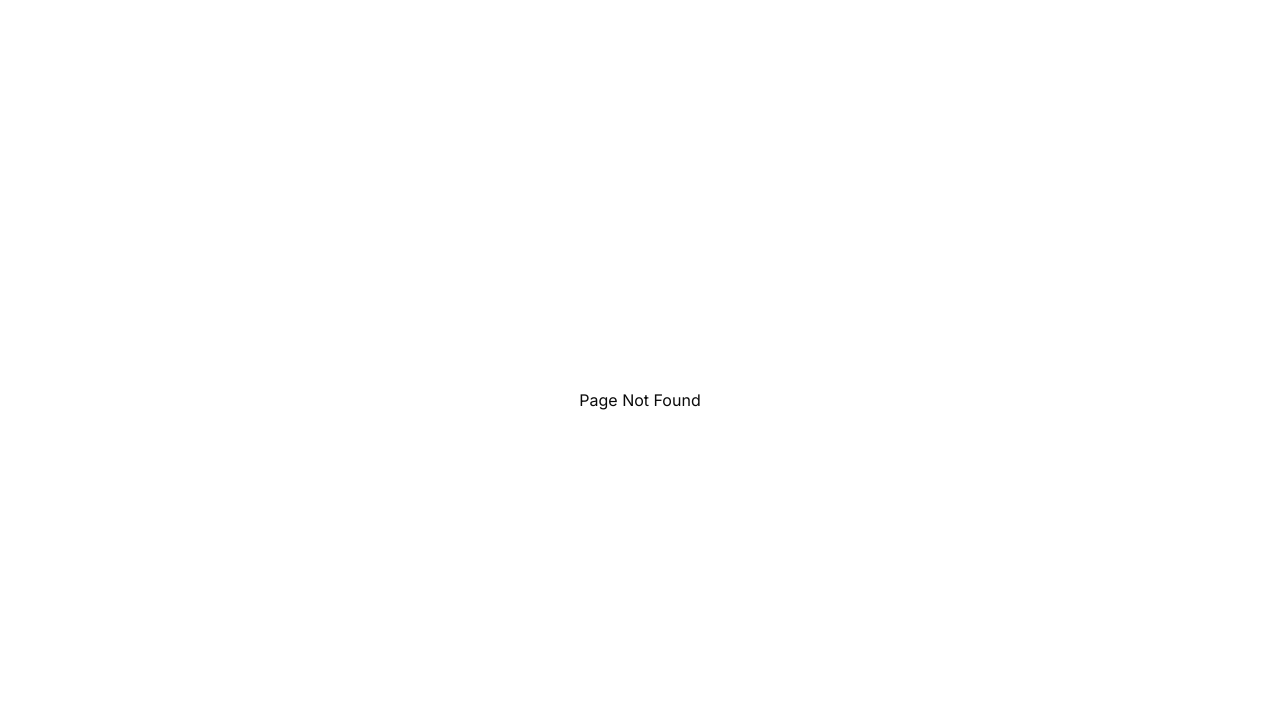
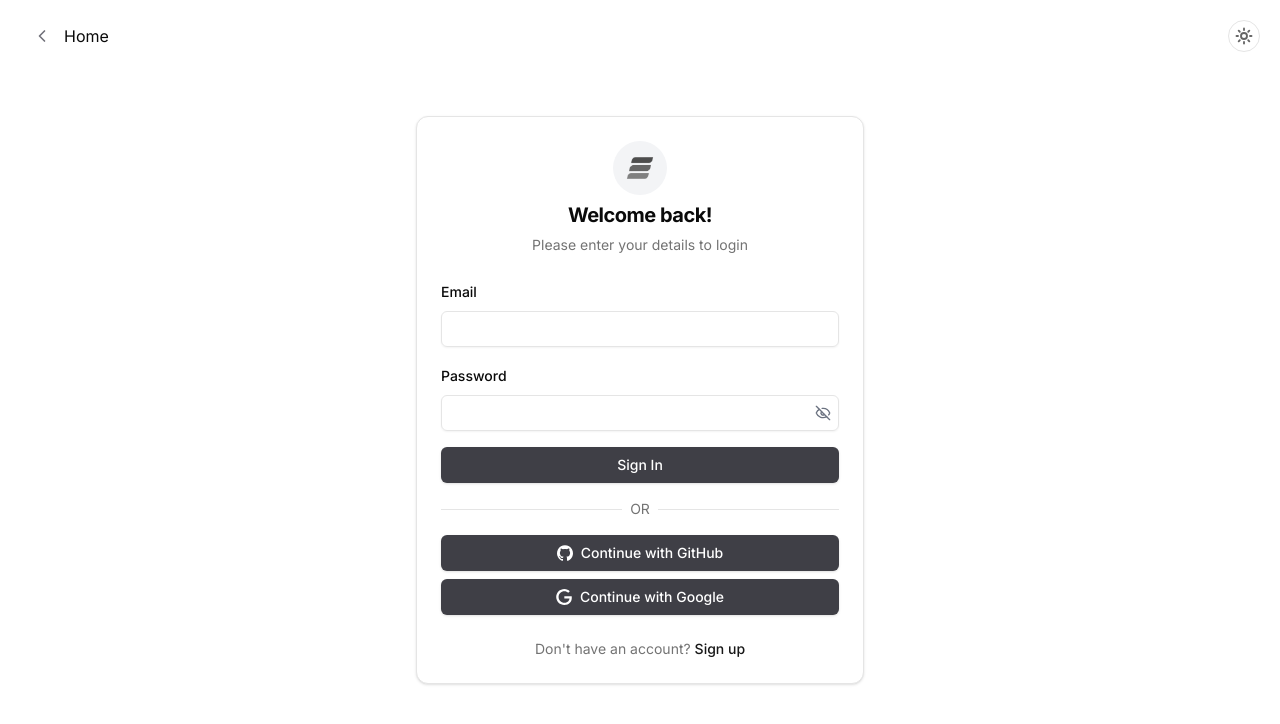
Before and after one commit to 10xshivam/EchoForms, a Next.js app: page /login in a window 1280 px wide. Before the commit this address had no page. Shown: the top 724 px of the page. Built offline with nearby package versions, Linux system fonts and the light colour scheme; no server answers.

Commit message:
Refactor authentication routes: replace sign-in with login and remove unused SignIn component; update Navbar for GitHub link and add ThemeToggle

```diff
--- a/src/app/sign-in/page.tsx
+++ b/src/app/login/page.tsx
@@ -9,12 +9,15 @@ import { Alert, AlertDescription } from "@/components/ui/alert";
 import {
   Card,
   CardContent,
+  CardDescription,
   CardFooter,
   CardHeader,
   CardTitle,
 } from "@/components/ui/card";
 import { useState } from "react";
-import { Eye, EyeOff } from "lucide-react";
+import { ChevronLeft, Eye, EyeOff } from "lucide-react";
+import Image from "next/image";
+import { ThemeToggle } from "@/components/ThemeToggle";
 
 export default function Signin() {
   const [emailAddress, setEmailAddress] = useState("");
@@ -49,26 +52,31 @@ export default function Signin() {
       } else {
         console.log(JSON.stringify(result, null, 2));
       }
-    } catch (error: unknown) {
-      if (
-        error instanceof Error &&
-        "errors" in error &&
-        Array.isArray(error.errors) &&
-        error.errors.length > 0
-      ) {
-        setError(error.errors[0].message);
-      } else {
-        setError("An unknown error occurred");
-      }
+    } catch (err) {
+      setError(
+        err instanceof Error ? err.message : "An error occurred during sign up"
+      );
     }
   }
   return (
-    <div className="flex items-center justify-center min-h-screen bg-background">
+    <div className="relative flex items-center justify-center min-h-screen bg-background">
+      <div className="w-full px-5 absolute top-4 left-0 flex justify-between items-center">
+      <Link href={'/'} className=" py-2 px-3 rounded-lg flex justify-center items-center">
+      <ChevronLeft className="inline text-zinc-500 mr-3" size={20} strokeWidth={2}/>{" "}
+      Home
+      </Link>
+      <ThemeToggle/>
+      </div>
       <Card className="w-full max-w-md">
         <CardHeader>
-          <CardTitle className="text-2xl font-bold text-center">
-            Sign In to Todo Master
+        <div className='w-fit p-3 mx-auto bg-gray-100 rounded-full dark:bg-zinc-800'>
+          <Image src="/Logo.png" alt="EchoForms" width={30} height={30}/></div>
+          <CardTitle className="text-xl font-bold text-center">
+          Welcome back!
           </CardTitle>
+          <CardDescription className="text-center">
+          Please enter your details to login
+          </CardDescription>
         </CardHeader>
         <CardContent>
           <form onSubmit={submit} className="space-y-4">
@@ -98,9 +106,9 @@ export default function Signin() {
                   className="absolute right-2 top-1/2 -translate-y-1/2"
                 >
                   {showPassword ? (
+                    <Eye className="h-4 w-4 text-gray-500" />
+                  ) : (
                     <EyeOff className="h-4 w-4 text-gray-500" />
-                  ) : (
-                    <Eye className="h-4 w-4 text-gray-500" />
                   )}
                 </button>
               </div>
--- a/src/components/Navbar.tsx
+++ b/src/components/Navbar.tsx
@@ -2,10 +2,11 @@ import Image from "next/image";
 import React from "react";
 // import { ThemeToggle } from "./ThemeToggle";
 import { Button } from "./ui/button";
-import { LayoutDashboard } from "lucide-react";
+import { Github, LayoutDashboard } from "lucide-react";
 import Link from "next/link";
 import { useUser } from "@clerk/nextjs";
 import User from "./User";
+import { ThemeToggle } from "./ThemeToggle";
 
 
 export default function Navbar() {
@@ -18,11 +19,17 @@ export default function Navbar() {
       </div>
       <div className="flex justify-center items-center gap-4">
         {!user ?
-        (<Link href="/sign-up">
+        <>
+        <Link href="/login">
           <Button className="bg-zinc-700 hover:bg-zinc-800 text-white text-sm">
-            Sign up
+            Log in
           </Button>
-        </Link>) :
+        </Link>
+        <Link href={"https://github.com/shivam-tsx/Safe-Report"} className="text-black/60 dark:text-white/70 hover:text-black dark:hover:text-white">
+          <Github/>
+        </Link>
+        <ThemeToggle/>
+        </> :
           <>
         <Link href="/dashboard">
         <Button className="bg-transparent border hover:border-none border-zinc-100/10 hover:bg-zinc-800 text-white text-sm ">
--- a/src/middleware.ts
+++ b/src/middleware.ts
@@ -2,13 +2,13 @@ import { clerkMiddleware, createRouteMatcher,} from '@clerk/nextjs/server';
 import { NextRequest, NextResponse } from 'next/server';
 
 const isProtectedRoute = createRouteMatcher(['/dashboard(.*)']);
-const isPublicRoute = createRouteMatcher(['/sign-in(.*)', '/sign-up(.*)']);
+const isPublicRoute = createRouteMatcher(['/login(.*)', '/sign-up(.*)']);
 
 export default clerkMiddleware( async (auth, req:NextRequest) => {
   const { userId } = await auth();
 
   if (!userId && isProtectedRoute(req)) {
-    return NextResponse.redirect(new URL('/sign-in', req.url));
+    return NextResponse.redirect(new URL('/login', req.url));
   }
 
   if (userId && isPublicRoute(req)) {
```
